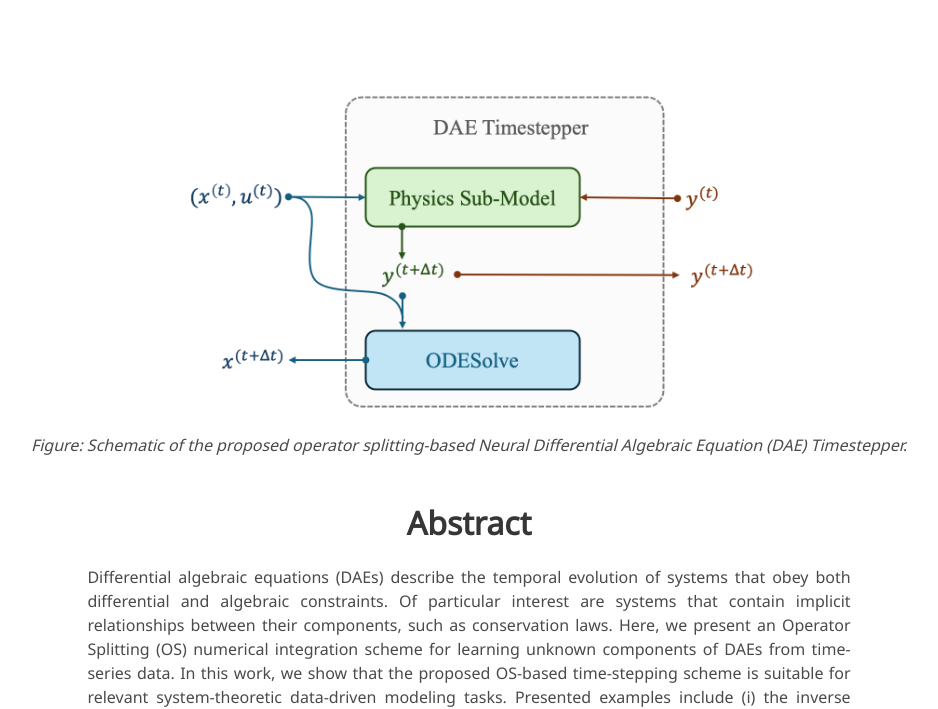
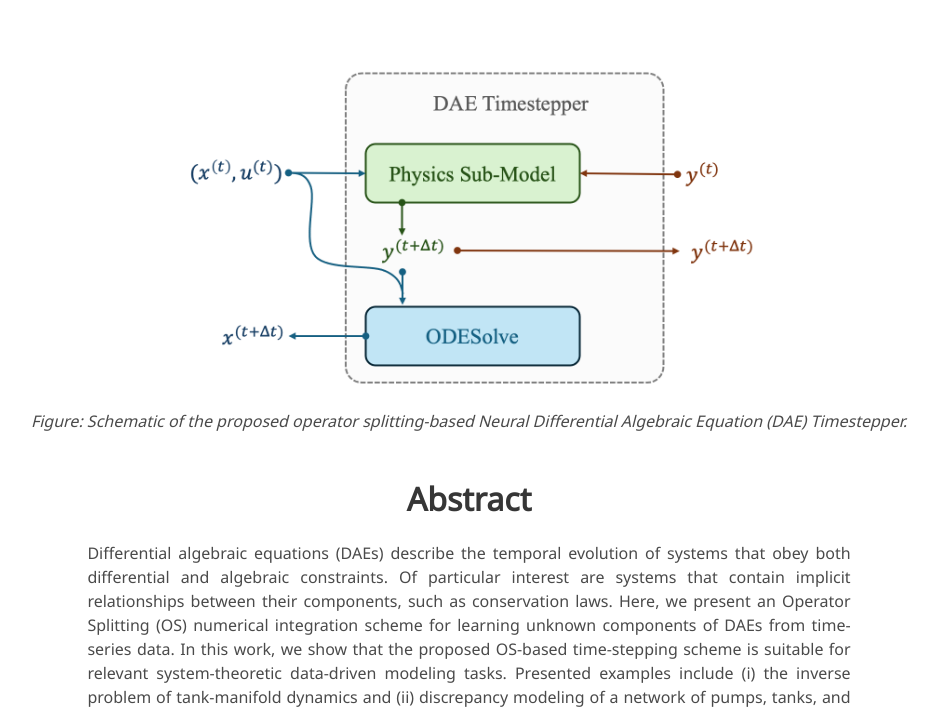
Before and after one commit to drgona/NeuralDAEs, a plain HTML site: page index.html in a window 1280 px wide. Shown: the part 388-1097 px from the top of the page, without its empty margins (171-1109 px from the left). Drawn offline with nearby package versions, Linux system fonts and the light colour scheme; some icons are missing; a web font is replaced by a local one.

Commit message:
Update index.html

```diff
--- a/index.html
+++ b/index.html
@@ -119,10 +119,11 @@
 <section class="section">
   <div class="container is-max-desktop">
 
-    <div class="has-text-centered">
-    <img src="./static/images/intro.png" alt="Neural DAE architecture" style="max-width: 60%; height: auto;" />
-    <p><em>Figure: Schematic of the proposed operator splitting-based Neural Differential Algebraic Equation (DAE) Timestepper.</em></p>
-  </div>
+
+    <div class="has-text-centered" style="margin-top: -1.5rem;">
+  <img src="./static/images/intro.png" alt="Neural DAE architecture" style="max-width: 60%; height: auto;" />
+  <p><em>Figure: Schematic of the proposed operator splitting-based Neural Differential Algebraic Equation (DAE) Timestepper.</em></p>
+</div>
     <br>
     <br>
 
```
